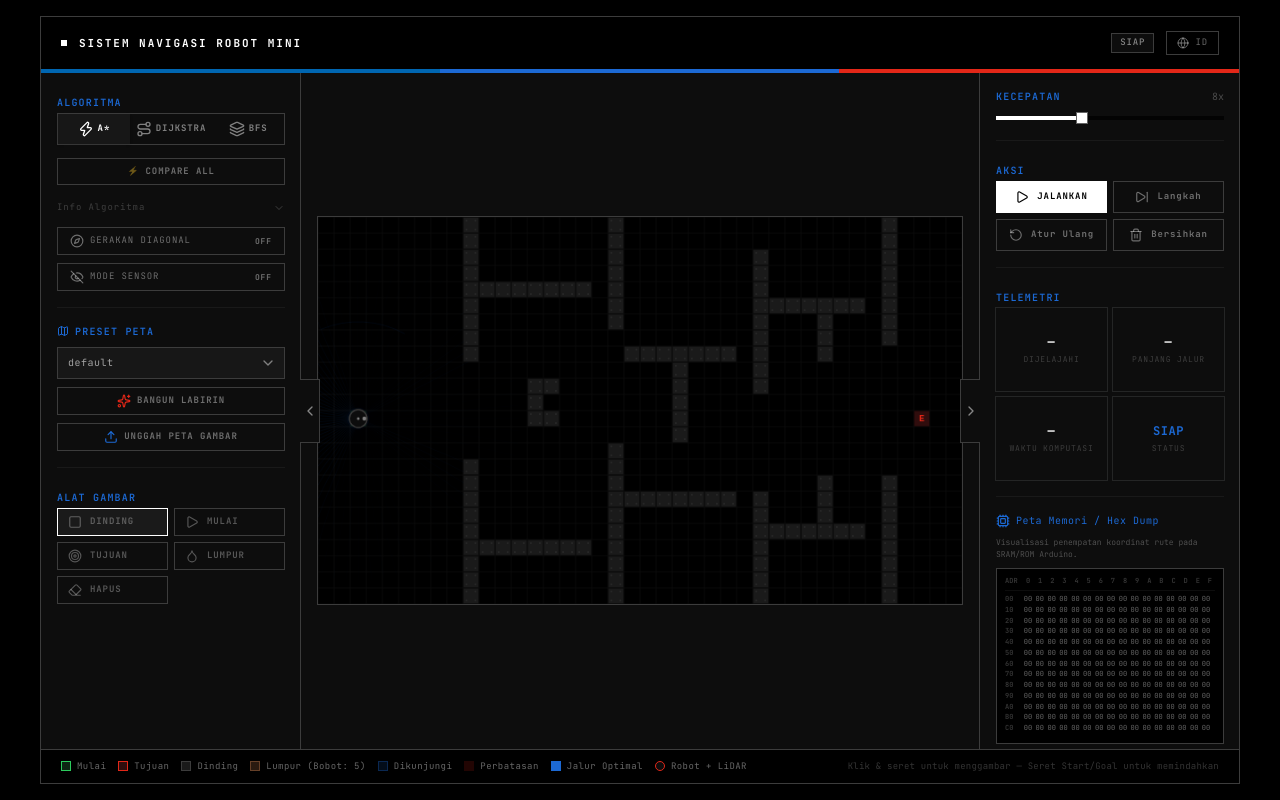
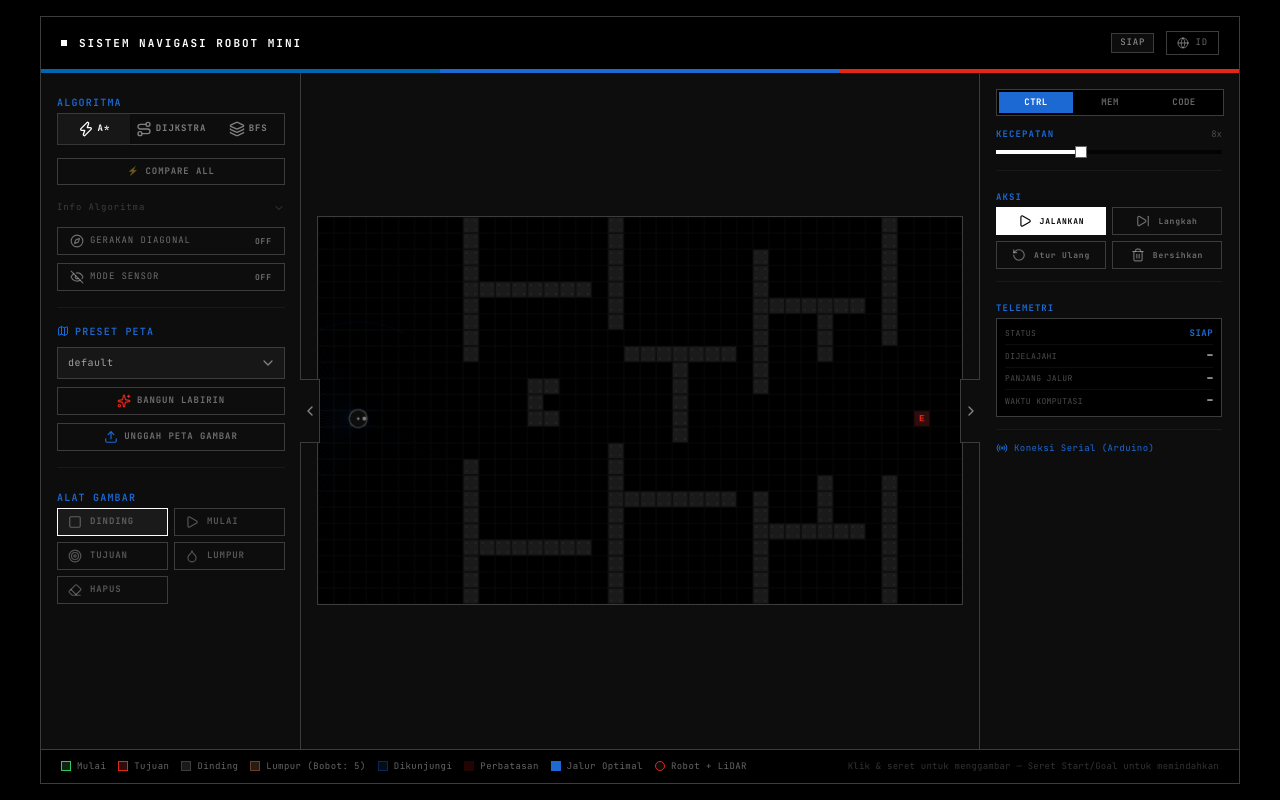
Before and after one commit to adnan-rabban/uas-arkom, a React (Vite) app: page / in a window 1280 px wide. Built offline with nearby package versions, Linux system fonts and the light colour scheme.

Commit message:
refactor(ui): introduce tabbed layout (CTRL, MEM, CODE) to right panel + make TelemetryPanel more compact, completely eliminating vertical scrollbars

```diff
--- a/src/App.tsx
+++ b/src/App.tsx
@@ -205,7 +205,7 @@ export default function App() {
 
             {/* Right Panel */}
             <div
-              className={`transition-all duration-300 ease-in-out border-l border-[#3c3c3c] bg-[#0d0d0d] shrink-0 overflow-y-auto overflow-x-hidden ${
+              className={`transition-all duration-300 ease-in-out border-l border-[#3c3c3c] bg-[#0d0d0d] shrink-0 overflow-hidden ${
                 rightOpen ? 'w-[260px] p-4' : 'w-0 p-0 border-l-0'
               }`}
             >
--- a/src/components/RightPanel.tsx
+++ b/src/components/RightPanel.tsx
@@ -30,10 +30,9 @@ interface RightPanelProps {
 
 export function RightPanel(props: RightPanelProps) {
   const t = translations[props.lang];
+  const [activeTab, setActiveTab] = useState<'control' | 'memory' | 'export'>('control');
   const [shortcutsOpen, setShortcutsOpen] = useState(false);
-  const [exportOpen, setExportOpen] = useState(true);
   const [serialOpen, setSerialOpen] = useState(false);
-  const [memoryOpen, setMemoryOpen] = useState(true);
   const [copiedType, setCopiedType] = useState<'c' | 'asm' | 'live' | 'mem' | null>(null);
   const isRunning = props.simulationState !== 'idle' && props.simulationState !== 'done';
 
@@ -89,14 +88,40 @@ void loop() {
 
 
   return (
-    <div className="space-y-4">
+    <div className="h-full flex flex-col justify-between min-h-0 overflow-hidden">
+      {/* Tab Selector */}
+      <div className="grid grid-cols-3 border border-[#3c3c3c] bg-black p-0.5 rounded-none mb-3 shrink-0">
+        {[
+          { id: 'control', label: 'CTRL' },
+          { id: 'memory', label: 'MEM' },
+          { id: 'export', label: 'CODE' },
+        ].map((tab) => (
+          <button
+            key={tab.id}
+            type="button"
+            onClick={() => setActiveTab(tab.id as any)}
+            className={`py-1 text-[9px] font-mono tracking-wider font-bold transition-all cursor-pointer rounded-none text-center ${
+              activeTab === tab.id
+                ? 'bg-[#1c69d4] text-white'
+                : 'text-white/40 hover:text-white hover:bg-white/5'
+            }`}
+          >
+            {tab.label}
+          </button>
+        ))}
+      </div>
+
+      {/* Tab Contents */}
+      <div className="flex-1 min-h-0 overflow-y-auto space-y-3 scrollbar-none pr-0.5">
+        {activeTab === 'control' && (
+          <div className="space-y-3">
             {/* Speed Control */}
-      <div className="space-y-2">
+            <div className="space-y-1">
               <div className="flex items-center justify-between">
-          <span className="text-[10px] font-semibold tracking-[0.12em] uppercase text-[#1c69d4]">
+                <span className="text-[9px] font-bold tracking-[0.12em] uppercase text-[#1c69d4]">
                   {t.speed}
                 </span>
-          <span className="text-[10px] font-mono text-white/25">{props.speed}x</span>
+                <span className="text-[9px] font-mono text-white/25">{props.speed}x</span>
               </div>
               <Slider
                 value={[props.speed]}
@@ -114,8 +139,8 @@ void loop() {
             <Separator className="bg-white/5" />
 
             {/* Action Buttons */}
-      <div className="space-y-2">
-        <span className="text-[10px] font-semibold tracking-[0.12em] uppercase text-[#1c69d4]">
+            <div className="space-y-1.5">
+              <span className="text-[9px] font-bold tracking-[0.12em] uppercase text-[#1c69d4]">
                 {t.actions}
               </span>
               <div className="grid grid-cols-2 gap-1.5">
@@ -123,9 +148,9 @@ void loop() {
                   onClick={props.onRun}
                   disabled={isRunning}
                   size="sm"
-            className="bg-white text-black font-bold uppercase rounded-none border border-white hover:bg-transparent hover:text-white transition-all text-[9px] tracking-widest h-8 cursor-pointer disabled:opacity-40"
+                  className="bg-white text-black font-bold uppercase rounded-none border border-white hover:bg-transparent hover:text-white transition-all text-[8px] tracking-widest h-7 cursor-pointer disabled:opacity-40"
                 >
-            <Play className="w-3 h-3 mr-1" />
+                  <Play className="w-2.5 h-2.5 mr-1" />
                   {t.run}
                 </Button>
 
@@ -133,9 +158,9 @@ void loop() {
                   onClick={props.onStep}
                   size="sm"
                   variant="ghost"
-            className="text-white/40 border border-[#3c3c3c] hover:border-white hover:text-white hover:bg-transparent rounded-none text-[9px] tracking-widest font-bold h-8 cursor-pointer"
+                  className="text-white/40 border border-[#3c3c3c] hover:border-white hover:text-white hover:bg-transparent rounded-none text-[8px] tracking-widest font-bold h-7 cursor-pointer"
                 >
-            <SkipForward className="w-3 h-3 mr-1" />
+                  <SkipForward className="w-2.5 h-2.5 mr-1" />
                   {t.step}
                 </Button>
 
@@ -143,9 +168,9 @@ void loop() {
                   onClick={props.onReset}
                   size="sm"
                   variant="ghost"
-            className="text-white/40 border border-[#3c3c3c] hover:border-white hover:text-white hover:bg-transparent rounded-none text-[9px] tracking-widest font-bold h-8 cursor-pointer"
+                  className="text-white/40 border border-[#3c3c3c] hover:border-white hover:text-white hover:bg-transparent rounded-none text-[8px] tracking-widest font-bold h-7 cursor-pointer"
                 >
-            <RotateCcw className="w-3 h-3 mr-1" />
+                  <RotateCcw className="w-2.5 h-2.5 mr-1" />
                   {t.reset}
                 </Button>
 
@@ -153,9 +178,9 @@ void loop() {
                   onClick={props.onClear}
                   size="sm"
                   variant="ghost"
-            className="text-white/40 border border-[#3c3c3c] hover:border-white hover:text-white hover:bg-transparent rounded-none text-[9px] tracking-widest font-bold h-8 cursor-pointer"
+                  className="text-white/40 border border-[#3c3c3c] hover:border-white hover:text-white hover:bg-transparent rounded-none text-[8px] tracking-widest font-bold h-7 cursor-pointer"
                 >
-            <Trash2 className="w-3 h-3 mr-1" />
+                  <Trash2 className="w-2.5 h-2.5 mr-1" />
                   {t.clear}
                 </Button>
               </div>
@@ -173,18 +198,15 @@ void loop() {
               lang={props.lang}
             />
 
-      {/* Route Code Exporter */}
-      {props.pathFound && props.path && props.path.length > 0 && (
-        <>
             <Separator className="bg-white/5" />
 
             {/* Web Serial Connection */}
             <Collapsible open={serialOpen} onOpenChange={setSerialOpen}>
-        <CollapsibleTrigger className="flex items-center gap-1.5 text-[10px] tracking-wider font-mono text-[#1c69d4] hover:text-[#1c69d4]/80 transition-colors cursor-pointer select-none">
-          <Radio className="w-3.5 h-3.5" />
+              <CollapsibleTrigger className="flex items-center gap-1.5 text-[9px] tracking-wider font-mono text-[#1c69d4] hover:text-[#1c69d4]/80 transition-colors cursor-pointer select-none">
+                <Radio className="w-3 h-3" />
                 {t.serialTitle}
               </CollapsibleTrigger>
-        <CollapsibleContent className="mt-2 space-y-2">
+              <CollapsibleContent className="mt-1.5 space-y-1.5">
                 <div className="flex items-center justify-between text-[8px] font-mono">
                   <span className="text-white/30">Status:</span>
                   <span className={props.serialConnected ? "text-[#2ccb5d] font-bold" : "text-white/20"}>
@@ -196,7 +218,7 @@ void loop() {
                   onClick={props.serialConnected ? props.onDisconnectSerial : props.onConnectSerial}
                   size="sm"
                   variant="ghost"
-            className={`w-full text-[8px] font-mono tracking-widest uppercase border rounded-none h-7 cursor-pointer ${
+                  className={`w-full text-[8px] font-mono tracking-widest uppercase border rounded-none h-6 cursor-pointer ${
                     props.serialConnected
                       ? 'bg-red-950/30 text-red-500 border-red-900/50 hover:bg-red-900/40 hover:text-red-400'
                       : 'border-[#3c3c3c] text-white/60 hover:border-white hover:text-white'
@@ -205,7 +227,7 @@ void loop() {
                   {props.serialConnected ? t.serialDisconnect : t.serialConnect}
                 </Button>
 
-          <div className="space-y-1 bg-black border border-[#3c3c3c] p-2 rounded-none">
+                <div className="space-y-1 bg-black border border-[#3c3c3c] p-1.5 rounded-none">
                   <div className="flex justify-between items-center text-[7px] border-b border-white/5 pb-1 mb-1 font-mono text-white/40">
                     <span>{t.arduinoCodeTitle}</span>
                     <button
@@ -221,67 +243,20 @@ void loop() {
                 </div>
               </CollapsibleContent>
             </Collapsible>
-
-      <Separator className="bg-white/5" />
-
-          <Collapsible open={exportOpen} onOpenChange={setExportOpen}>
-            <CollapsibleTrigger className="flex items-center gap-1.5 text-[10px] tracking-wider font-mono text-[#1c69d4] hover:text-[#1c69d4]/80 transition-colors cursor-pointer select-none">
-              <Code className="w-3.5 h-3.5" />
-              {t.exportPath}
-            </CollapsibleTrigger>
-            <CollapsibleContent className="mt-2 space-y-2">
-              <p className="text-[8px] text-white/30 font-light leading-normal">
-                {t.exportPathDesc}
-              </p>
-
-              <div className="space-y-1 bg-black border border-[#3c3c3c] p-2 rounded-none">
-                <div className="flex justify-between items-center text-[8px] border-b border-white/5 pb-1 mb-1 font-mono text-white/40">
-                  <span>arduino_route.c</span>
-                  <button
-                    onClick={() => handleCopy(getArduinoCode(), 'c')}
-                    className="hover:text-white transition-colors cursor-pointer"
-                  >
-                    {copiedType === 'c' ? t.copied : t.copyCode}
-                  </button>
           </div>
-                <pre className="text-[7px] font-mono text-white/60 overflow-x-auto whitespace-pre leading-relaxed select-all max-h-[80px] scrollbar-thin">
-                  {getArduinoCode()}
-                </pre>
-              </div>
-
-              <div className="space-y-1 bg-black border border-[#3c3c3c] p-2 rounded-none">
-                <div className="flex justify-between items-center text-[8px] border-b border-white/5 pb-1 mb-1 font-mono text-white/40">
-                  <span>route.asm</span>
-                  <button
-                    onClick={() => handleCopy(getAssemblyCode(), 'asm')}
-                    className="hover:text-white transition-colors cursor-pointer"
-                  >
-                    {copiedType === 'asm' ? t.copied : t.copyCode}
-                  </button>
-                </div>
-                <pre className="text-[7px] font-mono text-white/60 overflow-x-auto whitespace-pre leading-relaxed select-all max-h-[80px] scrollbar-thin">
-                  {getAssemblyCode()}
-                </pre>
-              </div>
-            </CollapsibleContent>
-          </Collapsible>
-        </>
         )}
 
-      <Separator className="bg-white/5" />
-
-      {/* Memory Map / Hex Dump */}
-      <Collapsible open={memoryOpen} onOpenChange={setMemoryOpen}>
-        <CollapsibleTrigger className="flex items-center gap-1.5 text-[10px] tracking-wider font-mono text-[#1c69d4] hover:text-[#1c69d4]/80 transition-colors cursor-pointer select-none">
+        {activeTab === 'memory' && (
+          <div className="space-y-2">
+            <span className="text-[9px] font-bold tracking-[0.12em] uppercase text-[#1c69d4] flex items-center gap-1.5">
               <Cpu className="w-3.5 h-3.5" />
               {t.memoryMapTitle}
-        </CollapsibleTrigger>
-        <CollapsibleContent className="mt-2 space-y-2">
-          <p className="text-[8px] text-white/30 font-light leading-normal">
+            </span>
+            <p className="text-[7.5px] text-white/30 font-light leading-normal">
               {t.memoryMapDesc}
             </p>
 
-          <div className="bg-black border border-[#3c3c3c] p-2 rounded-none font-mono text-[7px] leading-tight select-none">
+            <div className="bg-black border border-[#3c3c3c] p-1.5 rounded-none font-mono text-[6.5px] leading-tight select-none">
               {/* Header */}
               <div className="flex text-white/20 border-b border-white/5 pb-1 mb-1 font-bold">
                 <span className="w-[18px] shrink-0">ADR</span>
@@ -293,7 +268,7 @@ void loop() {
               </div>
 
               {/* Rows */}
-            <div className="space-y-0.5 max-h-[140px] overflow-y-auto scrollbar-thin pr-1">
+              <div className="space-y-0.5 pr-0.5">
                 {(() => {
                   const mem = Array(256).fill(0);
                   if (props.path && props.path.length > 0) {
@@ -356,14 +331,63 @@ void loop() {
                 })()}
               </div>
             </div>
-        </CollapsibleContent>
-      </Collapsible>
+          </div>
+        )}
+
+        {activeTab === 'export' && (
+          <div className="space-y-3">
+            <span className="text-[9px] font-bold tracking-[0.12em] uppercase text-[#1c69d4] flex items-center gap-1.5">
+              <Code className="w-3.5 h-3.5" />
+              {t.exportPath}
+            </span>
+
+            {props.pathFound && props.path && props.path.length > 0 ? (
+              <div className="space-y-2">
+                <p className="text-[7.5px] text-white/30 font-light leading-normal">
+                  {t.exportPathDesc}
+                </p>
+
+                <div className="space-y-1 bg-black border border-[#3c3c3c] p-2 rounded-none">
+                  <div className="flex justify-between items-center text-[7px] border-b border-white/5 pb-1 mb-1 font-mono text-white/40">
+                    <span>arduino_route.c</span>
+                    <button
+                      onClick={() => handleCopy(getArduinoCode(), 'c')}
+                      className="hover:text-white transition-colors cursor-pointer text-[7px]"
+                    >
+                      {copiedType === 'c' ? t.copied : t.copyCode}
+                    </button>
+                  </div>
+                  <pre className="text-[6.5px] font-mono text-white/50 overflow-x-auto whitespace-pre leading-relaxed select-all max-h-[85px] scrollbar-thin">
+                    {getArduinoCode()}
+                  </pre>
+                </div>
+
+                <div className="space-y-1 bg-black border border-[#3c3c3c] p-2 rounded-none">
+                  <div className="flex justify-between items-center text-[7px] border-b border-white/5 pb-1 mb-1 font-mono text-white/40">
+                    <span>route.asm</span>
+                    <button
+                      onClick={() => handleCopy(getAssemblyCode(), 'asm')}
+                      className="hover:text-white transition-colors cursor-pointer text-[7px]"
+                    >
+                      {copiedType === 'asm' ? t.copied : t.copyCode}
+                    </button>
+                  </div>
+                  <pre className="text-[6.5px] font-mono text-white/50 overflow-x-auto whitespace-pre leading-relaxed select-all max-h-[85px] scrollbar-thin">
+                    {getAssemblyCode()}
+                  </pre>
+                </div>
+              </div>
+            ) : (
+              <p className="text-[8px] text-white/20 font-mono italic">
+                {t.statusReady}
+              </p>
+            )}
 
             <Separator className="bg-white/5" />
 
             {/* Keyboard Shortcuts */}
             <Collapsible open={shortcutsOpen} onOpenChange={setShortcutsOpen}>
-        <CollapsibleTrigger className="flex items-center gap-1.5 text-[10px] tracking-wider font-mono text-white/15 hover:text-white/30 transition-colors cursor-pointer">
+              <CollapsibleTrigger className="flex items-center gap-1.5 text-[9px] tracking-wider font-mono text-white/15 hover:text-white/30 transition-colors cursor-pointer">
                 <Keyboard className="w-3 h-3" />
                 {t.shortcuts}
               </CollapsibleTrigger>
@@ -381,15 +405,18 @@ void loop() {
                     ['4', t.erase],
                   ].map(([key, label]) => (
                     <div key={key} className="flex items-center justify-between">
-                <kbd className="text-[8px] font-mono bg-[#1a1a1a] border border-[#3c3c3c] rounded-none px-1.5 py-0.5 text-white/40">
+                      <kbd className="text-[7.5px] font-mono bg-[#1a1a1a] border border-[#3c3c3c] rounded-none px-1 py-0.5 text-white/40">
                         {key}
                       </kbd>
-                <span className="text-[9px] text-white/30">{label}</span>
+                      <span className="text-[8px] text-white/30">{label}</span>
                     </div>
                   ))}
                 </div>
               </CollapsibleContent>
             </Collapsible>
           </div>
+        )}
+      </div>
+    </div>
   );
 }
--- a/src/components/TelemetryPanel.tsx
+++ b/src/components/TelemetryPanel.tsx
@@ -1,4 +1,3 @@
-import { Card, CardContent } from '@/components/ui/card';
 import type { SimulationState, Language } from '@/types';
 import { translations } from '@/lib/constants';
 
@@ -30,29 +29,23 @@ export function TelemetryPanel({ explored, pathLength, computeTime, simulationSt
   const status = getStatusDisplay();
 
   const stats = [
-    { label: t.explored, value: explored > 0 ? Math.floor(explored) : '—', color: 'text-white font-bold' },
-    { label: t.pathLength, value: pathLength > 0 ? pathLength : '—', color: 'text-white font-bold' },
-    { label: t.computeTime, value: computeTime > 0 ? `${computeTime}ms` : '—', color: 'text-white font-bold' },
-    { label: t.status, value: status.text, color: status.color + ' font-bold' },
+    { label: t.status, value: status.text, color: status.color },
+    { label: t.explored, value: explored > 0 ? Math.floor(explored) : '—', color: 'text-white' },
+    { label: t.pathLength, value: pathLength > 0 ? pathLength : '—', color: 'text-white' },
+    { label: t.computeTime, value: computeTime > 0 ? `${computeTime}ms` : '—', color: 'text-white' },
   ];
 
   return (
-    <div className="space-y-2">
-      <span className="text-[10px] font-semibold tracking-[0.12em] uppercase text-[#1c69d4]">
+    <div className="space-y-1.5">
+      <span className="text-[9px] font-bold tracking-[0.12em] uppercase text-[#1c69d4]">
         {t.telemetry}
       </span>
-      <div className="grid grid-cols-2 gap-1.5">
+      <div className="space-y-1 bg-black border border-[#3c3c3c] p-2 font-mono text-[9px] rounded-none">
         {stats.map((s) => (
-          <Card key={s.label} className="bg-[#0d0d0d] border-[#3c3c3c] rounded-none">
-            <CardContent className="p-2.5 text-center">
-              <div className={`text-xs font-mono ${s.color} tracking-wider`}>
-                {s.value}
-              </div>
-              <div className="text-[8px] tracking-widest uppercase text-white/20 mt-1">
-                {s.label}
-              </div>
-            </CardContent>
-          </Card>
+          <div key={s.label} className="flex justify-between items-center border-b border-white/5 pb-1 last:border-0 last:pb-0">
+            <span className="text-white/30 uppercase tracking-wider text-[8px]">{s.label}</span>
+            <span className={`${s.color} font-bold tracking-wider`}>{s.value}</span>
+          </div>
         ))}
       </div>
     </div>
```
Lines whose indentation alone changed are shown as unchanged.
